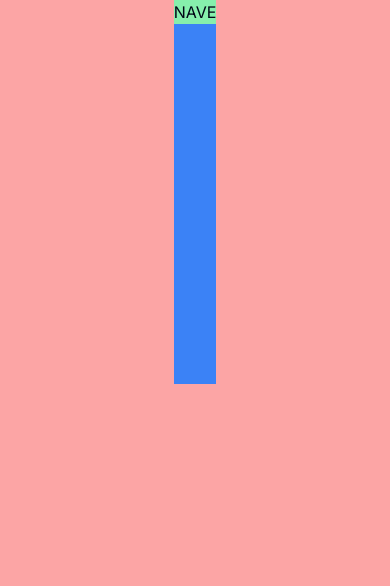
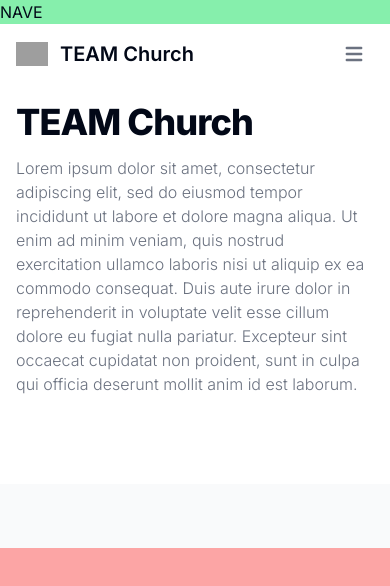
Before and after one commit to groovy-gambit/teamchurch, a Next.js app: page / in a window 390 px wide. Shown: the top 586 px of the page. Built offline with nearby package versions, Linux system fonts and the light colour scheme; grey boxes are pictures that could not be loaded.

Commit message:
UPDATE: add back the contents

```diff
--- a/app/page.tsx
+++ b/app/page.tsx
@@ -9,6 +9,144 @@ export default function Home() {
     >
       <div className="mx-auto h-96 bg-blue-500 px-0 lg:container">
         <div className="bg-green-300">NAVE</div>
+
+        {/* NAV */}
+        <header className="fixed w-full">
+          <nav className="border-gray-200 bg-white py-2.5 dark:bg-gray-900">
+            <div className="mx-auto flex max-w-screen-xl flex-wrap items-center justify-between px-4">
+              <a href="#" className="flex items-center">
+                <img
+                  src="./images/logo.svg"
+                  className="mr-3 h-6 sm:h-9"
+                  alt="Landwind Logo"
+                />
+                <span className="self-center whitespace-nowrap text-xl font-semibold dark:text-white">
+                  TEAM Church
+                </span>
+              </a>
+              <div className="flex items-center lg:order-2">
+                <button
+                  data-collapse-toggle="mobile-menu-2"
+                  type="button"
+                  className="ml-1 inline-flex items-center rounded-lg p-2 text-sm text-gray-500 hover:bg-gray-100 focus:outline-none focus:ring-2 focus:ring-gray-200 dark:text-gray-400 dark:hover:bg-gray-700 dark:focus:ring-gray-600 lg:hidden"
+                  aria-controls="mobile-menu-2"
+                  aria-expanded="false"
+                >
+                  <span className="sr-only">Open main menu</span>
+                  <svg
+                    className="h-6 w-6"
+                    fill="currentColor"
+                    viewBox="0 0 20 20"
+                    xmlns="http://www.w3.org/2000/svg"
+                  >
+                    <path
+                      fill-rule="evenodd"
+                      d="M3 5a1 1 0 011-1h12a1 1 0 110 2H4a1 1 0 01-1-1zM3 10a1 1 0 011-1h12a1 1 0 110 2H4a1 1 0 01-1-1zM3 15a1 1 0 011-1h12a1 1 0 110 2H4a1 1 0 01-1-1z"
+                      clip-rule="evenodd"
+                    ></path>
+                  </svg>
+                  <svg
+                    className="hidden h-6 w-6"
+                    fill="currentColor"
+                    viewBox="0 0 20 20"
+                    xmlns="http://www.w3.org/2000/svg"
+                  >
+                    <path
+                      fill-rule="evenodd"
+                      d="M4.293 4.293a1 1 0 011.414 0L10 8.586l4.293-4.293a1 1 0 111.414 1.414L11.414 10l4.293 4.293a1 1 0 01-1.414 1.414L10 11.414l-4.293 4.293a1 1 0 01-1.414-1.414L8.586 10 4.293 5.707a1 1 0 010-1.414z"
+                      clip-rule="evenodd"
+                    ></path>
+                  </svg>
+                </button>
+              </div>
+              <div
+                className="hidden w-full items-center justify-between lg:order-1 lg:flex lg:w-auto"
+                id="mobile-menu-2"
+              >
+                <ul className="mt-4 flex flex-col font-medium lg:mt-0 lg:flex-row lg:space-x-8">
+                  <li>
+                    <a
+                      href="#"
+                      className="block rounded bg-purple-700 py-2 pl-3 pr-4 text-white dark:text-white lg:bg-transparent lg:p-0 lg:text-purple-700"
+                      aria-current="page"
+                    >
+                      Home
+                    </a>
+                  </li>
+                  <li>
+                    <a
+                      href="#"
+                      className="block border-b border-gray-100 py-2 pl-3 pr-4 text-gray-700 hover:bg-gray-50 dark:border-gray-700 dark:text-gray-400 dark:hover:bg-gray-700 dark:hover:text-white lg:border-0 lg:p-0 lg:hover:bg-transparent lg:hover:text-purple-700 lg:dark:hover:bg-transparent lg:dark:hover:text-white"
+                    >
+                      소개
+                    </a>
+                  </li>
+                  <li>
+                    <a
+                      href="#"
+                      className="block border-b border-gray-100 py-2 pl-3 pr-4 text-gray-700 hover:bg-gray-50 dark:border-gray-700 dark:text-gray-400 dark:hover:bg-gray-700 dark:hover:text-white lg:border-0 lg:p-0 lg:hover:bg-transparent lg:hover:text-purple-700 lg:dark:hover:bg-transparent lg:dark:hover:text-white"
+                    >
+                      설교
+                    </a>
+                  </li>
+                  <li>
+                    <a
+                      href="#"
+                      className="block border-b border-gray-100 py-2 pl-3 pr-4 text-gray-700 hover:bg-gray-50 dark:border-gray-700 dark:text-gray-400 dark:hover:bg-gray-700 dark:hover:text-white lg:border-0 lg:p-0 lg:hover:bg-transparent lg:hover:text-purple-700 lg:dark:hover:bg-transparent lg:dark:hover:text-white"
+                    >
+                      사역
+                    </a>
+                  </li>
+                  <li>
+                    <a
+                      href="#"
+                      className="block border-b border-gray-100 py-2 pl-3 pr-4 text-gray-700 hover:bg-gray-50 dark:border-gray-700 dark:text-gray-400 dark:hover:bg-gray-700 dark:hover:text-white lg:border-0 lg:p-0 lg:hover:bg-transparent lg:hover:text-purple-700 lg:dark:hover:bg-transparent lg:dark:hover:text-white"
+                    >
+                      헌금
+                    </a>
+                  </li>
+                </ul>
+              </div>
+            </div>
+          </nav>
+        </header>
+        {/* NAV DONE */}
+        {/* Start block */}
+        <section className="bg-white dark:bg-gray-900">
+          <div className="mx-auto grid max-w-screen-xl px-4 pb-8 pt-20 lg:grid-cols-12 lg:gap-8 lg:py-16 lg:pt-28 xl:gap-0">
+            <div className="mr-auto place-self-center lg:col-span-7">
+              <h1 className="mb-4 max-w-2xl text-4xl font-extrabold leading-none tracking-tight dark:text-white md:text-5xl xl:text-6xl">
+                TEAM Church{" "}
+              </h1>
+              <p className="mb-6 max-w-2xl font-light text-gray-500 dark:text-gray-400 md:text-lg lg:mb-8 lg:text-xl">
+                Lorem ipsum dolor sit amet, consectetur adipiscing elit, sed do
+                eiusmod tempor incididunt ut labore et dolore magna aliqua. Ut
+                enim ad minim veniam, quis nostrud exercitation ullamco laboris
+                nisi ut aliquip ex ea commodo consequat. Duis aute irure dolor
+                in reprehenderit in voluptate velit esse cillum dolore eu fugiat
+                nulla pariatur. Excepteur sint occaecat cupidatat non proident,
+                sunt in culpa qui officia deserunt mollit anim id est laborum.
+              </p>
+              <div className="space-y-4 sm:flex sm:space-x-4 sm:space-y-0"></div>
+            </div>
+            <div className="hidden lg:col-span-5 lg:mt-0 lg:flex">
+              <img src="./images/hero.png" alt="hero image" />
+            </div>
+          </div>
+        </section>
+        {/* End block */}
+        {/* Start block */}
+        <section className="bg-white dark:bg-gray-900">
+          <div className="mx-auto max-w-screen-xl px-4 pb-8 lg:pb-16">
+            <div className="grid grid-cols-2 gap-8 text-gray-500 dark:text-gray-400 sm:grid-cols-3 sm:gap-12 lg:grid-cols-6"></div>
+          </div>
+        </section>
+        {/* End block */}
+        {/* Start block */}
+        <section className="bg-gray-50 dark:bg-gray-800">
+          <div className="mx-auto max-w-screen-xl space-y-12 px-4 py-8 lg:space-y-20 lg:px-6 lg:py-24"></div>
+        </section>
+        {/* End block */}
       </div>
     </main>
   );
```
